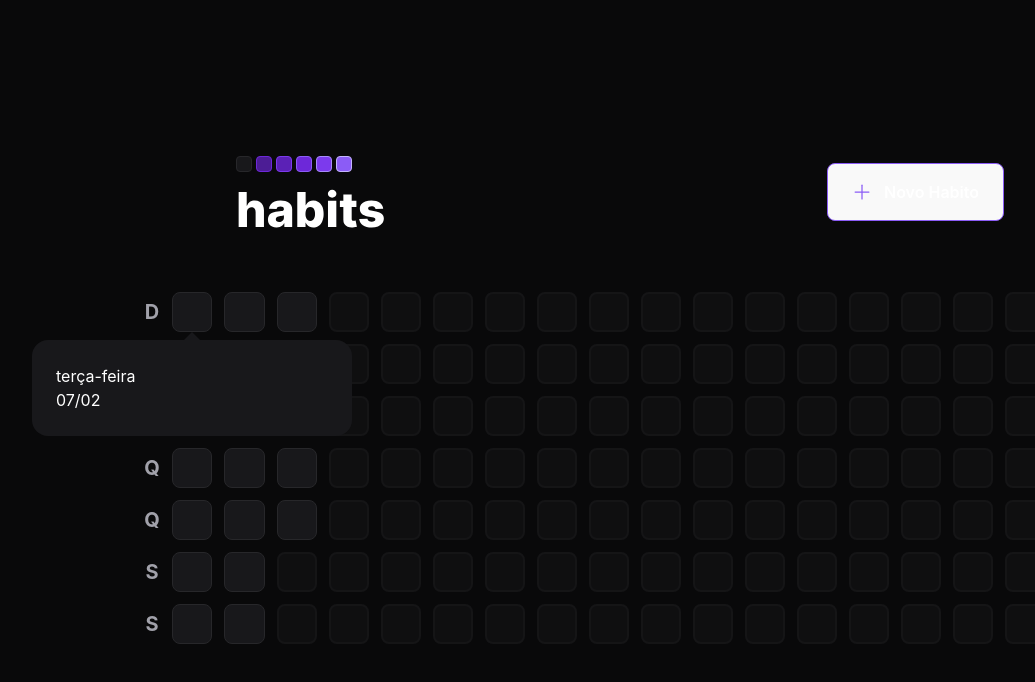
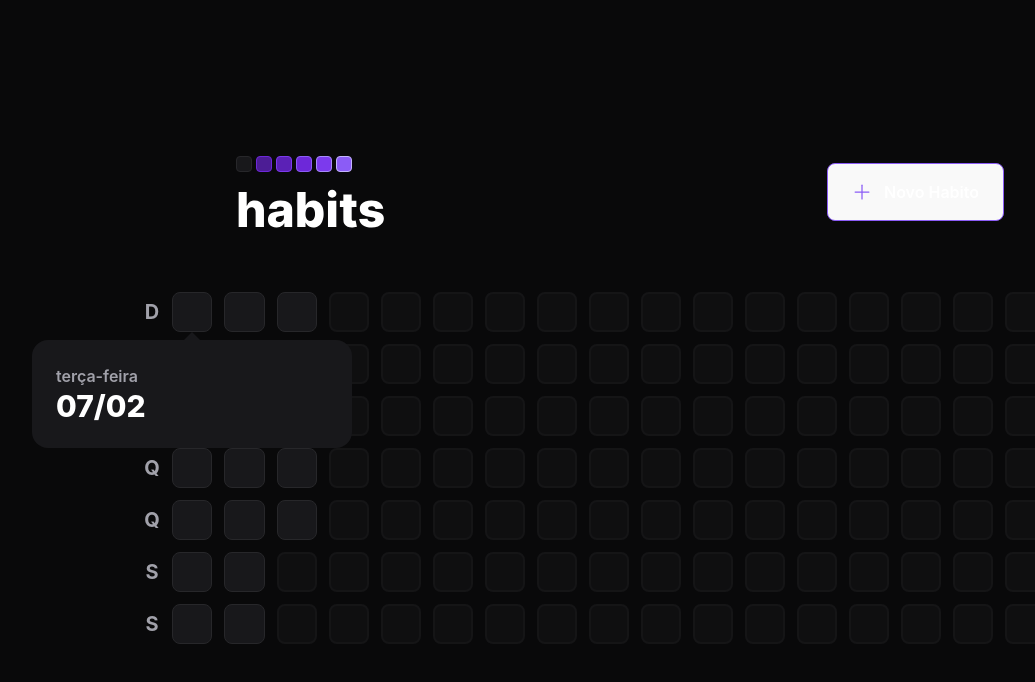
Before and after one commit to mundinho340/habits-app, a React (Vite) app in the folder web/: page / in a window 1280 px wide. Both pictures are taken after a click on the button 212 px from the left and 312 px from the top of the page. Shown: the top 682 px of the page, without its empty margins (20-1055 px from the left). Built offline with nearby package versions, Linux system fonts and the light colour scheme.

Commit message:
Update HabitsDay.tsx

```diff
--- a/web/src/components/HabitsDay.tsx
+++ b/web/src/components/HabitsDay.tsx
@@ -10,8 +10,8 @@ export  function HabitsDay(){
         <Popover.Trigger className='w-10 h-10 bg-zinc-900 border-zinc-800 rounded-lg'/>
         <Popover.Portal>
             <Popover.Content className='min-w-[320px] p-6 rounded-2xl bg-zinc-900 flex flex-col'>
-                <span>terça-feira</span>
-                <span>07/02</span>
+                <span className='font-semibold text-zinc-400'>terça-feira</span>
+                <span className='at-1 font-extrabold leading-light text-3xl'>07/02</span>
                 <Popover.Arrow height={8} width={16} className='fill-zinc-900'/>
             </Popover.Content>
         </Popover.Portal>
```
